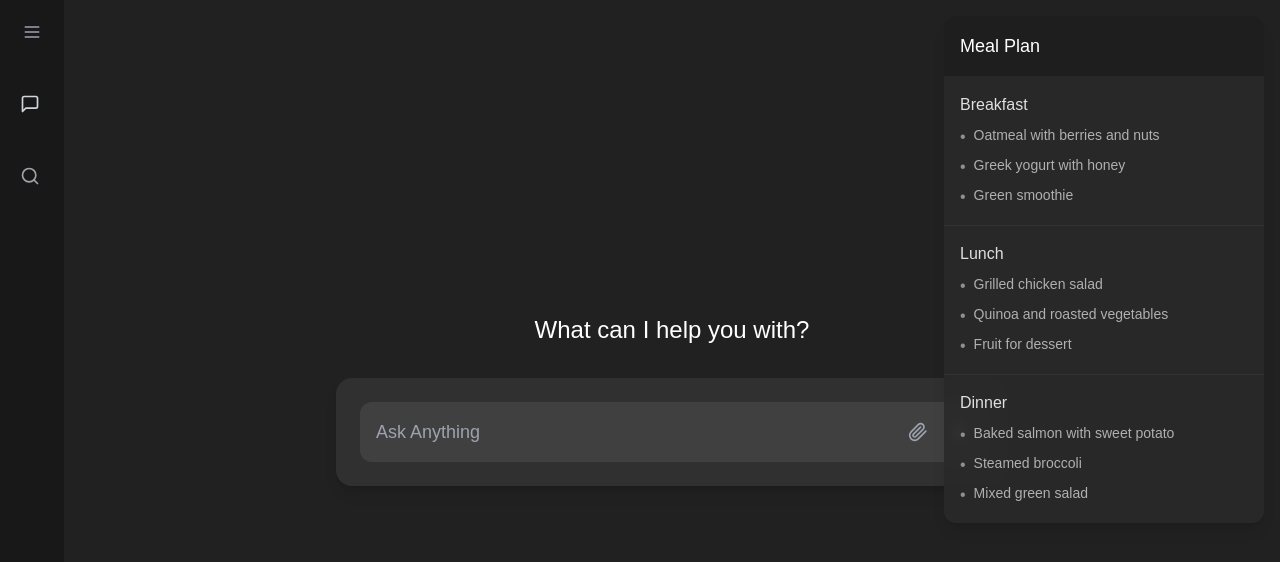
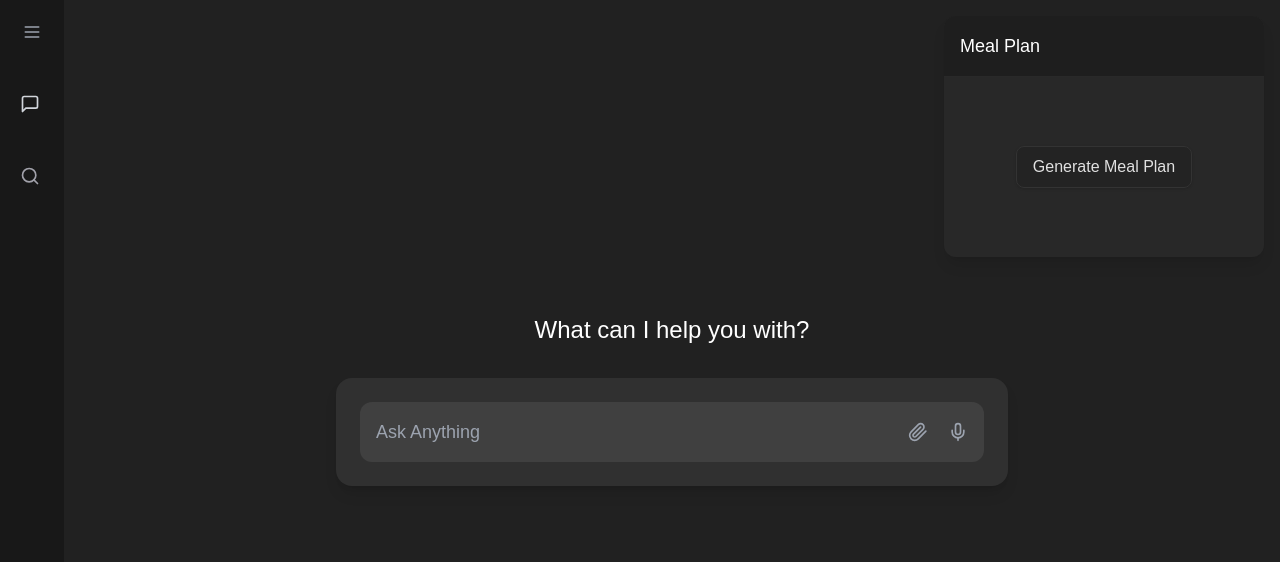
Before and after one commit to krushna06/The-Smartest-AI-Nutrition-Assistant, a Next.js app: page / in a window 1280 px wide. Shown: the top 562 px of the page. Built offline with nearby package versions, Linux system fonts and the light colour scheme.

Commit message:
feat(meal): generate meal plan to the card

```diff
--- a/app/components/MealPlanCard.tsx
+++ b/app/components/MealPlanCard.tsx
@@ -9,60 +9,34 @@ export type Meal = {
 };
 
 interface MealPlanCardProps {
-  onSelect?: (mealPlan: string | undefined) => void;
+  mealPlan: Meal[] | null;
+  onGenerateMealPlan: () => void;
 }
 
-export default function MealPlanCard({ onSelect }: MealPlanCardProps) {
-  const [selectedMealPlan, setSelectedMealPlan] = useState<boolean>(false);
-  const meals: Meal[] = [
-    {
-      name: 'Breakfast',
-      items: [
-        'Oatmeal with berries and nuts',
-        'Greek yogurt with honey',
-        'Green smoothie'
-      ]
-    },
-    {
-      name: 'Lunch',
-      items: [
-        'Grilled chicken salad',
-        'Quinoa and roasted vegetables',
-        'Fruit for dessert'
-      ]
-    },
-    {
-      name: 'Dinner',
-      items: [
-        'Baked salmon with sweet potato',
-        'Steamed broccoli',
-        'Mixed green salad'
-      ]
-    }
-  ];
-
+export default function MealPlanCard({ mealPlan, onGenerateMealPlan }: MealPlanCardProps) {
   return (
     <motion.div
       initial={{ opacity: 0, x: 20 }}
       animate={{ opacity: 1, x: 0 }}
       transition={{ duration: 0.5, delay: 0.2 }}
-      className="fixed top-4 right-4 w-80 bg-[#2a2a2a]/90 backdrop-blur-sm rounded-xl shadow-lg overflow-hidden z-40 cursor-pointer transition-all hover:bg-[#2a2a2a]"
-      onClick={() => {
-        const newSelected = !selectedMealPlan;
-        setSelectedMealPlan(newSelected);
-        onSelect?.(newSelected ? JSON.stringify(meals) : undefined);
-      }}
+      className="fixed top-4 right-4 w-80 bg-[#2a2a2a]/90 backdrop-blur-sm rounded-xl shadow-lg overflow-hidden z-40 transition-all"
     >
-      <div className={`p-4 ${!selectedMealPlan ? 'bg-[#1e1e1e]' : 'bg-[#2a2a2a]'}`} style={{
-        borderBottom: '1px solid rgba(255, 255, 255, 0.05)'
-      }}>
+      <div className="p-4 bg-[#1e1e1e]" style={{ borderBottom: '1px solid rgba(255, 255, 255, 0.05)' }}>
         <h3 className="text-lg font-medium text-white flex items-center">
           <span>Meal Plan</span>
-          {selectedMealPlan && <span className="ml-2 text-xs px-2 py-0.5 bg-blue-500/20 text-blue-400 rounded-full">Selected</span>}
         </h3>
       </div>
-      <div className="divide-y divide-[#333333]">
-        {meals.map((meal, index) => (
+      <div className="flex flex-col items-center justify-center p-8 min-h-[180px]">
+        {!mealPlan ? (
+          <button
+            className="px-4 py-2 bg-[#232323] text-[#e0e0e0] rounded-lg shadow hover:bg-[#2a2a2a] border border-[#333333] focus:outline-none focus:ring-2 focus:ring-[#333333] focus:ring-opacity-50 transition" style={{ borderWidth: 0.5 }}
+            onClick={onGenerateMealPlan}
+          >
+            Generate Meal Plan
+          </button>
+        ) : (
+          <div className="w-full divide-y divide-[#333333]">
+            {mealPlan.map((meal, index) => (
               <div key={index} className="p-4">
                 <h4 className="text-md font-medium text-[#e0e0e0] mb-2">{meal.name}</h4>
                 <ul className="space-y-1.5">
@@ -76,6 +50,8 @@ export default function MealPlanCard({ onSelect }: MealPlanCardProps) {
               </div>
             ))}
           </div>
+        )}
+      </div>
     </motion.div>
   );
 }
--- a/app/page.tsx
+++ b/app/page.tsx
@@ -11,21 +11,43 @@ const MealPlanCard = dynamic(() => import('./components/MealPlanCard'), { ssr: f
 
 export default function Home() {
   const [selectedMealPlan, setSelectedMealPlan] = useState<Meal[] | null>(null);
+  const [showMealPlanModal, setShowMealPlanModal] = useState(false);
+  const [formValue, setFormValue] = useState('');
 
-  const handleMealPlanSelect = (mealPlanString?: string) => {
-    if (mealPlanString) {
-      const parsedMealPlan = JSON.parse(mealPlanString) as Meal[];
-      setSelectedMealPlan(parsedMealPlan);
-    } else {
-      setSelectedMealPlan(null);
-    }
+  const handleOpenMealPlanModal = () => setShowMealPlanModal(true);
+
+  const handleModalClose = () => {
+    setShowMealPlanModal(false);
+    setFormValue('');
+  };
+
+  const handleModalSubmit = (e: React.FormEvent) => {
+    e.preventDefault();
+    setSelectedMealPlan([
+      {
+        name: 'Breakfast',
+        items: ['Oatmeal with berries and nuts', 'Greek yogurt with honey', 'Green smoothie']
+      },
+      {
+        name: 'Lunch',
+        items: ['Grilled chicken salad', 'Quinoa and roasted vegetables', 'Fruit for dessert']
+      },
+      {
+        name: 'Dinner',
+        items: ['Baked salmon with sweet potato', 'Steamed broccoli', 'Mixed green salad']
+      }
+    ]);
+    setShowMealPlanModal(false);
   };
 
   return (
     <>
       <Sidebar />
       <main className="flex-1 flex flex-col items-center justify-center p-4 overflow-auto relative">
-        <MealPlanCard onSelect={handleMealPlanSelect} />
+        <MealPlanCard
+          mealPlan={selectedMealPlan}
+          onGenerateMealPlan={handleOpenMealPlanModal}
+        />
         <div className="w-full max-w-2xl">
           <h1 className="text-white text-2xl font-medium text-center mb-8">What can I help you with?</h1>
 
@@ -71,6 +93,43 @@ export default function Home() {
           </div>
         </div>
       </main>
+      <AnimatePresence>
+        {showMealPlanModal && (
+          <motion.div
+            initial={{ opacity: 0, backdropFilter: 'blur(0px)' }}
+            animate={{ opacity: 1, backdropFilter: 'blur(4px)' }}
+            exit={{ opacity: 0, backdropFilter: 'blur(0px)' }}
+            transition={{ duration: 0.2, ease: 'easeInOut' }}
+            className="fixed inset-0 bg-black/60 flex items-start justify-center pt-20 z-50"
+            onClick={handleModalClose}
+          >
+            <motion.div
+              initial={{ opacity: 0, y: -20, scale: 0.98 }}
+              animate={{ opacity: 1, y: 0, scale: 1 }}
+              exit={{ opacity: 0, y: -20, scale: 0.98 }}
+              transition={{ type: 'spring', damping: 30, stiffness: 400, mass: 0.8 }}
+              className="w-full max-w-2xl bg-[#1e1e1e] rounded-xl shadow-2xl overflow-hidden border border-[#333333] flex flex-col" style={{ borderWidth: 0.5 }}
+              onClick={e => e.stopPropagation()}
+            >
+              <form onSubmit={handleModalSubmit} className="flex flex-col px-8 py-8 bg-[#1a1a1a]">
+                <label className="text-[#e0e0e0] mb-2 text-base font-medium">Meal Plan Preferences</label>
+                <input
+                  type="text"
+                  className="w-full bg-transparent border border-[#333333] rounded px-3 py-2 text-[#e0e0e0] placeholder-[#8f8f8f] mb-4 focus:outline-none focus:ring-2 focus:ring-[#333333]"
+                  placeholder="e.g. vegetarian, high protein, etc."
+                  value={formValue}
+                  onChange={e => setFormValue(e.target.value)}
+                  autoFocus
+                />
+                <div className="flex justify-end space-x-2">
+                  <button type="button" onClick={handleModalClose} className="px-4 py-2 bg-[#232323] text-[#e0e0e0] rounded hover:bg-[#2a2a2a] border border-[#333333]">Cancel</button>
+                  <button type="submit" className="px-4 py-2 bg-[#232323] text-[#e0e0e0] rounded hover:bg-[#2a2a2a] border border-[#333333]">Generate</button>
+                </div>
+              </form>
+            </motion.div>
+          </motion.div>
+        )}
+      </AnimatePresence>
     </>
   );
 }
```
Lines whose indentation alone changed are shown as unchanged.
